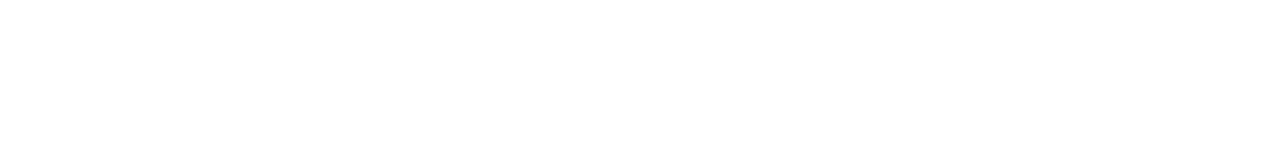
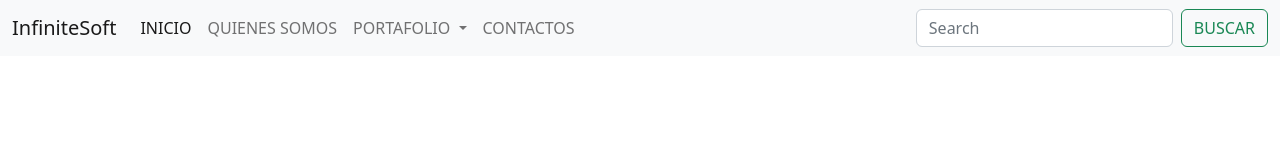
Before and after one commit to ReyesSantiag0/P-gina-Web-InfiniteSoft, a plain HTML site: page home.html in a window 1280 px wide. Drawn offline with nearby package versions, Linux system fonts and the light colour scheme.

Commit message:
Actualización

```diff
--- a/home.html
+++ b/home.html
@@ -18,6 +18,46 @@
 
 <body>
 
+  <nav class="navbar navbar-expand-lg bg-light">
+    <div class="container-fluid">
+      <a class="navbar-brand" href="#">InfiniteSoft</a>
+      <button class="navbar-toggler" type="button" data-bs-toggle="collapse" data-bs-target="#navbarSupportedContent"
+        aria-controls="navbarSupportedContent" aria-expanded="false" aria-label="Toggle navigation">
+        <span class="navbar-toggler-icon"></span>
+      </button>
+      <div class="collapse navbar-collapse" id="navbarSupportedContent">
+        <ul class="navbar-nav me-auto mb-2 mb-lg-0">
+          <li class="nav-item">
+            <a class="nav-link active" aria-current="page" href="#">INICIO</a>
+          </li>
+          <li class="nav-item">
+            <a class="nav-link" href="#">QUIENES SOMOS</a>
+          </li>
+          <li class="nav-item dropdown">
+            <a class="nav-link dropdown-toggle" href="#" id="navbarDropdown" role="button" data-bs-toggle="dropdown"
+              aria-expanded="false">
+              PORTAFOLIO
+            </a>
+            <ul class="dropdown-menu" aria-labelledby="navbarDropdown">
+              <li><a class="dropdown-item" href="#">Proyecto 01</a></li>
+              <li><a class="dropdown-item" href="#">Proyecto 02</a></li>
+              <li>
+                <hr class="dropdown-divider">
+              </li>
+              <li><a class="dropdown-item" href="#">Proyectos Futuros</a></li>
+            </ul>
+          </li>
+          <li class="nav-item">
+            <a class="nav-link" href="#">CONTACTOS</a>
+          </li>
+        </ul>
+        <form class="d-flex" role="search">
+          <input class="form-control me-2" type="search" placeholder="Search" aria-label="Buscar">
+          <button class="btn btn-outline-success" type="submit">BUSCAR</button>
+        </form>
+      </div>
+    </div>
+  </nav>
 
 </body>
 
```
